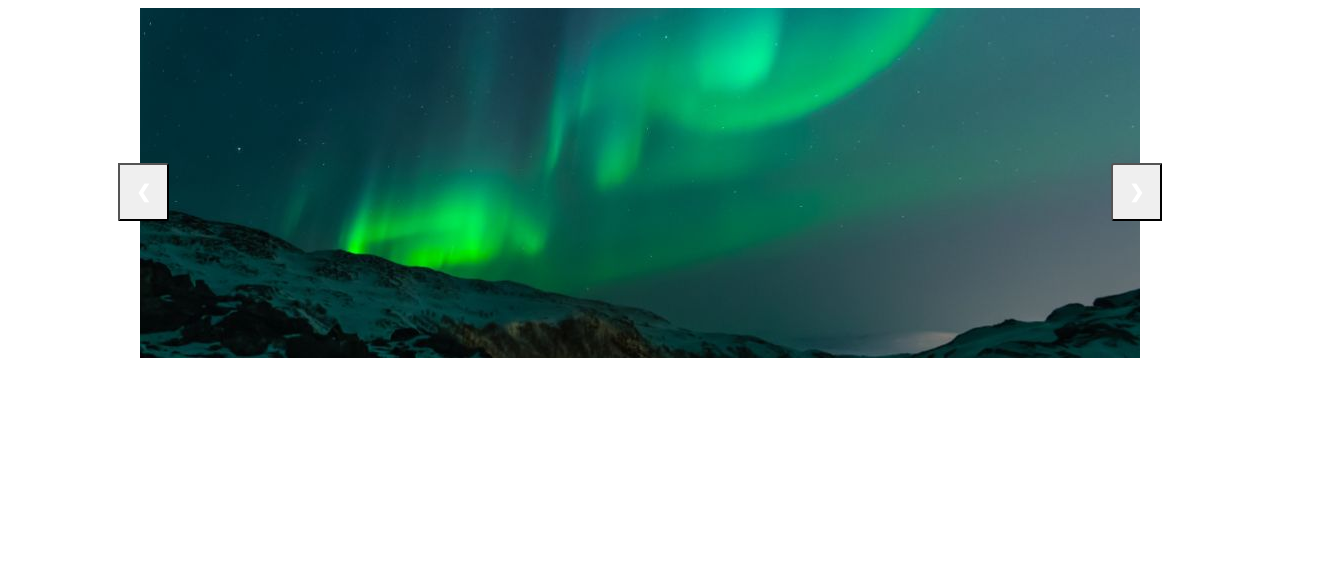
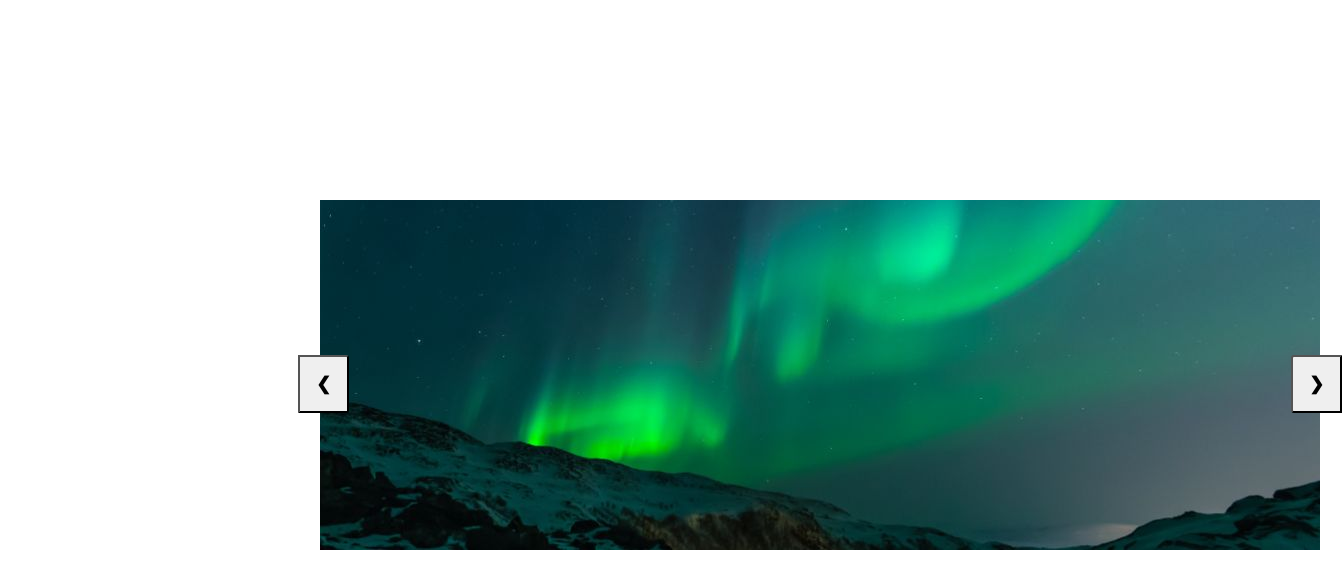
Before and after one commit to SanishPoudel/image-carousel, a plain HTML site: page index.html in a window 1280 px wide. Shown: the whole page, 1342 px wide, since content can reach past the window. Drawn offline with Linux system fonts and the light colour scheme.

Commit message:
changed some styles

```diff
--- a/style.css
+++ b/style.css
@@ -1,11 +1,8 @@
-* {
-    box-sizing: border-box;
-}
-
 .container {
     max-width: 1000px;
-    position: relative;
-    margin: auto;
+    position: absolute;
+    top: 25%;
+    left: 25%;
 }
 
 button {
@@ -15,10 +12,8 @@ button {
     width: auto;
     margin: -22px;
     padding: 16px;
-    color: white;
     font-weight: bold;
     font-size: 18px;
-    transition: 0.6s ease;
     border-radius: 0 3px 3px 0;
     user-select: none;
 }
@@ -27,17 +22,3 @@ button {
     right: 0;
     border-radius: 3px 0 0 3px;
 }
-
-button:hover {
-    background-color: rgba(0,0,0,0.8);
-}
-
-.images {
-    animation-name: fade;
-    animation-duration: 1.5s;
-}
-
-@keyframes fade {
-    from {opacity: .4}
-    to {opacity: 1}
-  }
```
